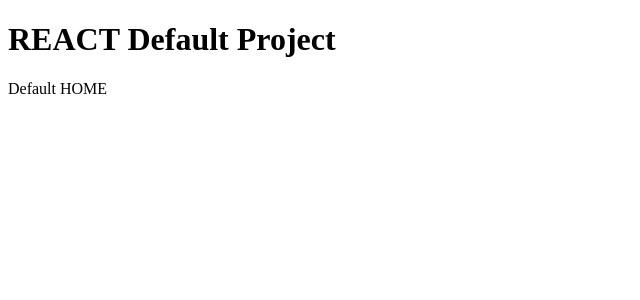
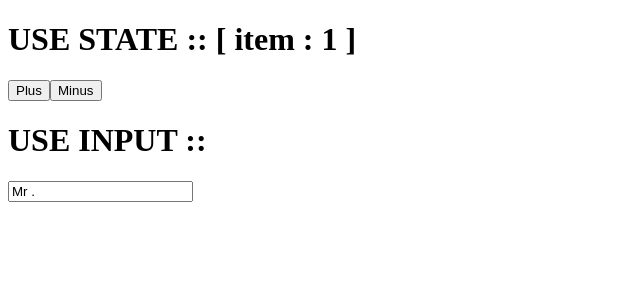
Before and after one commit to StartNomadCoders/ReactHook, a React (Create React App) app: page / in a window 1280 px wide. Shown: the top 300 px of the page, without its empty margins (0-640 px from the left). Built offline with nearby package versions, Linux system fonts and the light colour scheme.

Commit message:
20230626 morning study

```diff
--- a/jsconfig.json
+++ b/jsconfig.json
@@ -1,7 +1,7 @@
 
 {
   "compilerOptions": {
-  "target": "ES6",
+  "target": "es5",
     "module": "esnext",
     "baseUrl": "src",
     "moduleResolution": "node",
--- a/package.json
+++ b/package.json
@@ -47,5 +47,5 @@
     "webpack": "^5.88.0",
     "webpack-cli": "^5.1.4"
   },
-  "homepage": "https://startnomadcoders.github.io/basic_moive_web_service/"
+  "homepage": "https://startnomadcoders.github.io/ReactHook/"
 }
--- a/src/App.js
+++ b/src/App.js
@@ -1,16 +1,12 @@
-import { Route, BrowserRouter as Router, Switch } from 'react-router-dom';
-import Home from 'component/Home'
+import UseState from 'component/useState';
+import UseInput from 'component/useInput';
 
 function App() {
   return (
-    <Router>
-      <Switch>
-        <Route path='/'>
-          <h1>REACT Default Project</h1>
-          <Home />
-        </Route>
-      </Switch>
-    </Router>
+    <div>
+      <div><UseState /></div>
+      <div><UseInput /></div>
+    </div>
   );
 }
 
--- a/src/component/Home.js
+++ /dev/null
@@ -1,9 +0,0 @@
-function Home() {
-  return (
-    <div>
-      Default HOME
-    </div>
-  );
-}
-
-export default Home;
--- /dev/null
+++ b/src/component/useInput.js
@@ -0,0 +1,35 @@
+import { useState } from 'react';
+
+function UseInput() {
+  const useInput = (initialValue, vaildator) => {
+    const [value, setValue] = useState(initialValue);
+    const onChange = event => {
+      const {
+        target : {value}
+      } = event
+      console.log(event.target);
+      let willUpdate = true
+      if(typeof vaildator === "function"){
+        willUpdate = vaildator(value)
+      }
+      if( willUpdate) {
+        setValue(value)
+      }
+    };
+
+    return { value, onChange };
+
+  }
+  const maxLen = (value) => value.length <= 10;
+  const name = useInput("Mr .",maxLen)
+  const email = useInput("@")
+
+  return (
+    <div>
+      <h1>USE INPUT :: </h1>
+      <input placeholder='Name..' {...name} />
+    </div>
+  );
+}
+
+export default UseInput;
--- /dev/null
+++ b/src/component/useState.js
@@ -0,0 +1,16 @@
+import { useState } from 'react';
+
+function UseState() {
+  const [item,setItem] = useState(1)
+  const incrementItem = () => setItem(()=>item+1)
+  const decrementItem = () => setItem(()=>item-1)
+  return (
+    <div>
+      <h1>USE STATE :: [ item : {item} ] </h1>
+      <button onClick={incrementItem}> Plus</button>
+      <button onClick={decrementItem}> Minus</button>
+    </div>
+  );
+}
+
+export default UseState;
```
